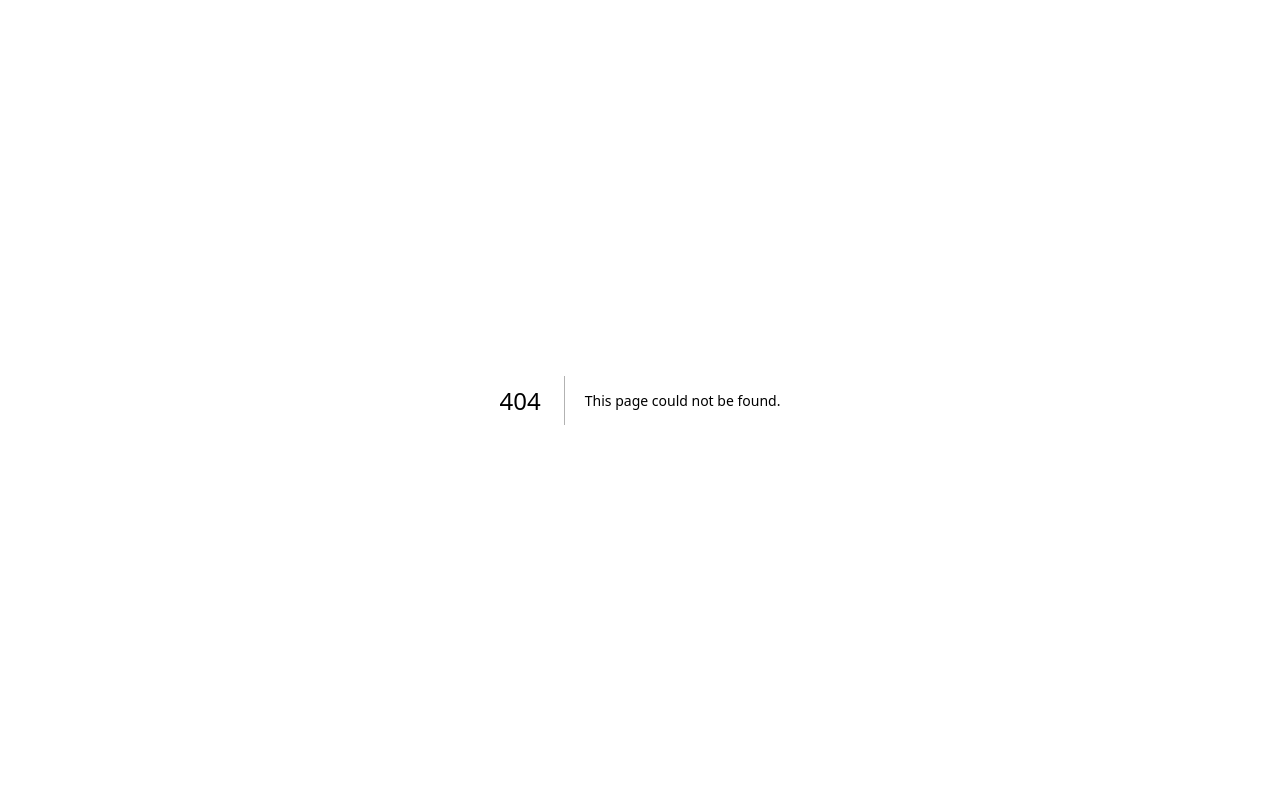
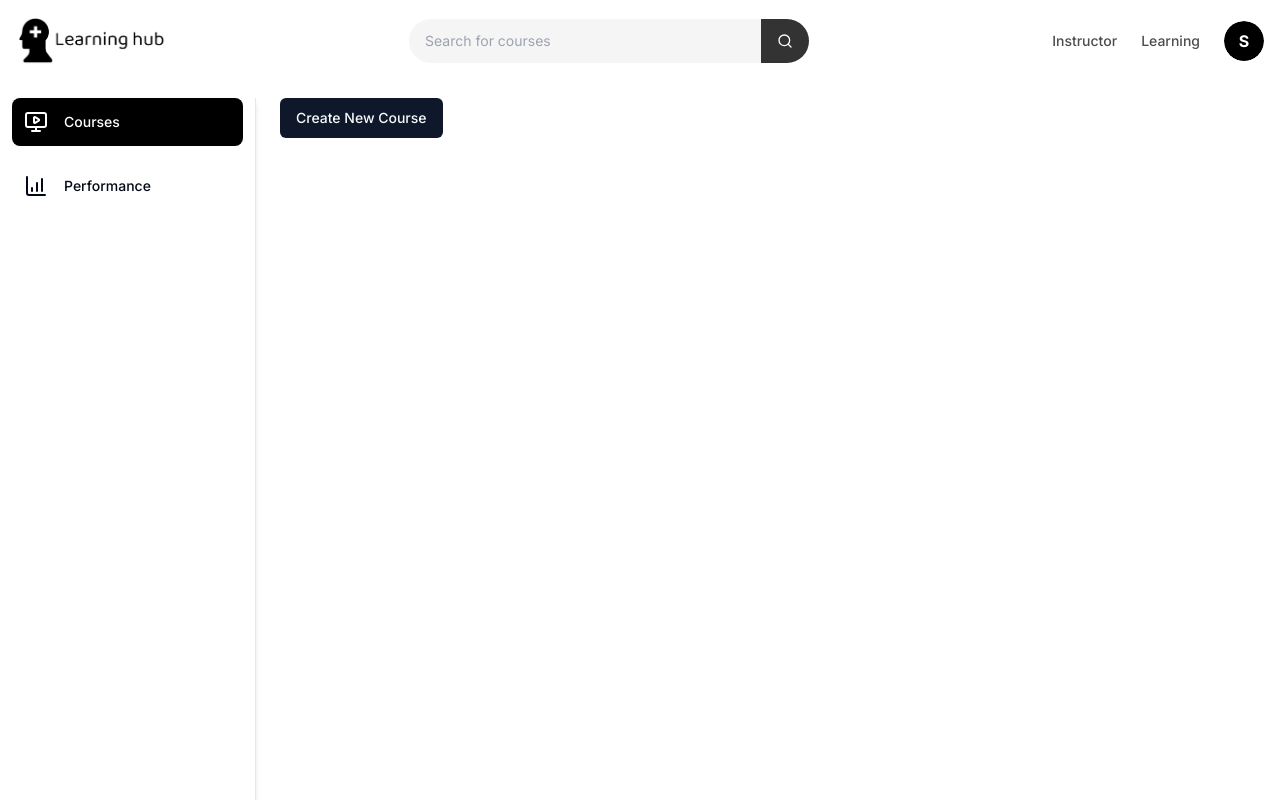
Before and after one commit to TinhNguyenTB/learning-hub-frontend, a Next.js app: page /instructor/courses in a window 1280 px wide. Before the commit this address had no page. Built offline with nearby package versions, Linux system fonts and the light colour scheme; no server answers; sample sign-in values are in the browser's storage.

Commit message:
Design Sidebar

```diff
--- a/app/(auth)/change-password/page.tsx
+++ b/app/(auth)/change-password/page.tsx
@@ -2,6 +2,12 @@ import { authOptions } from '@/app/api/auth/[...nextauth]/route'
 import ChangePasswordForm from '@/components/auth/ChangePasswordForm'
 import { getServerSession } from 'next-auth'
 import { redirect } from 'next/navigation'
+import type { Metadata } from 'next'
+
+// either Static metadata
+export const metadata: Metadata = {
+    title: 'Change password',
+}
 
 const ChangePasswordPage = async () => {
     const session = await getServerSession(authOptions)
--- a/app/(auth)/sign-in/page.tsx
+++ b/app/(auth)/sign-in/page.tsx
@@ -2,6 +2,12 @@ import { authOptions } from '@/app/api/auth/[...nextauth]/route'
 import SignInForm from '@/components/auth/SignInForm'
 import { getServerSession } from 'next-auth'
 import { redirect } from 'next/navigation'
+import type { Metadata } from 'next'
+
+// either Static metadata
+export const metadata: Metadata = {
+    title: 'Sign in',
+}
 
 const SignInPage = async () => {
     const session = await getServerSession(authOptions)
--- a/app/(auth)/sign-up/page.tsx
+++ b/app/(auth)/sign-up/page.tsx
@@ -2,6 +2,12 @@ import { authOptions } from "@/app/api/auth/[...nextauth]/route"
 import SignUpForm from "@/components/auth/SignUpForm"
 import { getServerSession } from "next-auth"
 import { redirect } from "next/navigation"
+import type { Metadata } from 'next'
+
+// either Static metadata
+export const metadata: Metadata = {
+    title: 'Sign up',
+}
 
 const SignUpPage = async () => {
     const session = await getServerSession(authOptions)
--- /dev/null
+++ b/app/(instructor)/instructor/courses/page.tsx
@@ -0,0 +1,15 @@
+import { Button } from '@/components/ui/button';
+import Link from 'next/link';
+
+const CoursesPage = () => {
+
+    return (
+        <div className='px-6 py-4'>
+            <Link href={"/instructor/create-course"}>
+                <Button>Create New Course</Button>
+            </Link>
+        </div>
+    )
+}
+
+export default CoursesPage
--- /dev/null
+++ b/app/(instructor)/instructor/create-course/page.tsx
@@ -0,0 +1,7 @@
+const CreateCoursePage = () => {
+    return (
+        <div>CreateCoursePage</div>
+    )
+}
+
+export default CreateCoursePage
--- /dev/null
+++ b/app/(instructor)/layout.tsx
@@ -0,0 +1,25 @@
+import TopBar from '@/components/layout/TopBar'
+import Sidebar from '@/components/layout/Sidebar'
+import { getServerSession } from 'next-auth'
+import { redirect } from 'next/navigation'
+import { authOptions } from '@/app/api/auth/[...nextauth]/route'
+
+const InstructorLayout = async ({ children }: { children: React.ReactNode }) => {
+    const session = await getServerSession(authOptions)
+    if (!session) {
+        return redirect('/sign-in')
+    }
+    return (
+        <div className='h-full flex flex-col'>
+            <TopBar />
+            <div className='flex-1 flex'>
+                <Sidebar />
+                <div className='flex-1'>
+                    {children}
+                </div>
+            </div>
+        </div>
+    )
+}
+
+export default InstructorLayout
--- /dev/null
+++ b/components/layout/Sidebar.tsx
@@ -0,0 +1,32 @@
+'use client'
+import { BarChart4, MonitorPlay } from "lucide-react"
+import Link from "next/link"
+import { usePathname } from "next/navigation"
+
+const Sidebar = () => {
+    const pathname = usePathname()
+    const sideBarRoutes = [
+        { icon: <MonitorPlay />, label: "Courses", path: "/instructor/courses" },
+        { icon: <BarChart4 />, label: "Performance", path: "/instructor/performance" }
+    ]
+
+    return (
+        <div className="max-sm:hidden flex flex-col w-64 border-r shadow-md px-3 my-4 gap-4 text-sm font-medium mb-0">
+            {sideBarRoutes.map(route => {
+                return (
+                    <Link
+                        className={`flex items-center gap-4 p-3 rounded-lg hover:bg-black hover:text-white transition-all
+                            ${pathname.startsWith(route.path) && "bg-black text-white transition-all"}
+                            `}
+                        href={route.path}
+                        key={route.path}
+                    >
+                        {route.icon}{route.label}
+                    </Link>
+                )
+            })}
+        </div>
+    )
+}
+
+export default Sidebar
--- a/components/layout/TopBar.tsx
+++ b/components/layout/TopBar.tsx
@@ -11,7 +11,7 @@ import UserButton from "@/components/auth/UserButton"
 const TopBar = () => {
     const { data: session } = useSession()
     const topRoutes = [
-        { label: "Instructor", path: "instructor/courses" },
+        { label: "Instructor", path: "/instructor/courses" },
         { label: "Learning", path: "/learning" }
     ]
 
@@ -21,18 +21,18 @@ const TopBar = () => {
                 <Image src={'/logo.png'} width={150} height={100} alt="logo" />
             </Link>
             <div className="max-md:hidden w-[400px] rounded-full flex ">
-                <input className="flex-grow bg-[#FFF7F7] rounded-l-full border-none outline-none text-sm pl-4 py-3"
+                <input className="flex-grow bg-[#F5F5F5] rounded-l-full border-none outline-none text-sm pl-4 py-3"
                     placeholder="Search for courses"
                 />
-                <button className="bg-[#C68FE6] rounded-r-full border-none outline-none cursor-pointer px-4 py-3 hover:bg-[#C68FE6]/80">
-                    <SearchIcon className="h-4 w-4 text-[#FFF7F7]" />
+                <button className="bg-black/80 rounded-r-full border-none outline-none cursor-pointer px-4 py-3 hover:bg-black">
+                    <SearchIcon className="h-4 w-4 text-white" />
                 </button>
             </div>
             <div className="flex gap-6 items-center">
                 <div className="max-sm:hidden flex gap-6">
                     {topRoutes.map(route => {
                         return (
-                            <Link className="text-sm font-medium hover:text-[#C68FE6]"
+                            <Link className="text-sm font-medium text-black/70 hover:text-black"
                                 href={route.path} key={route.path}>
                                 {route.label}
                             </Link>
```
